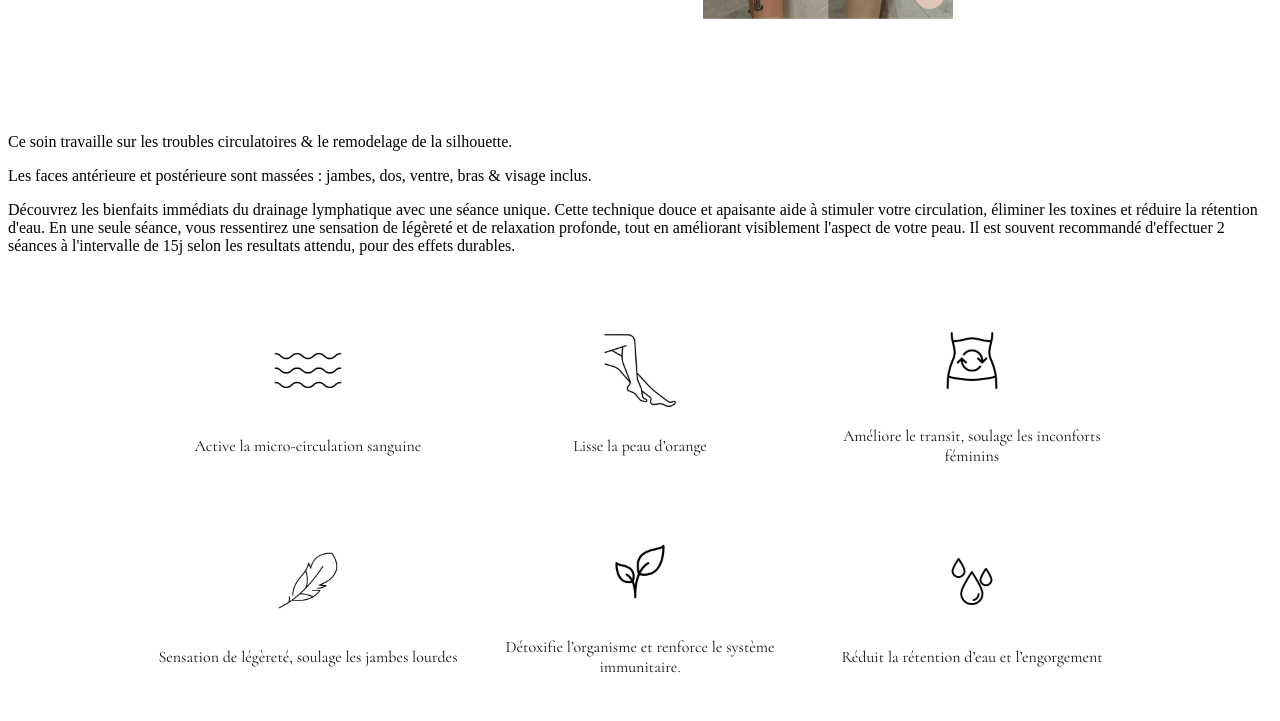
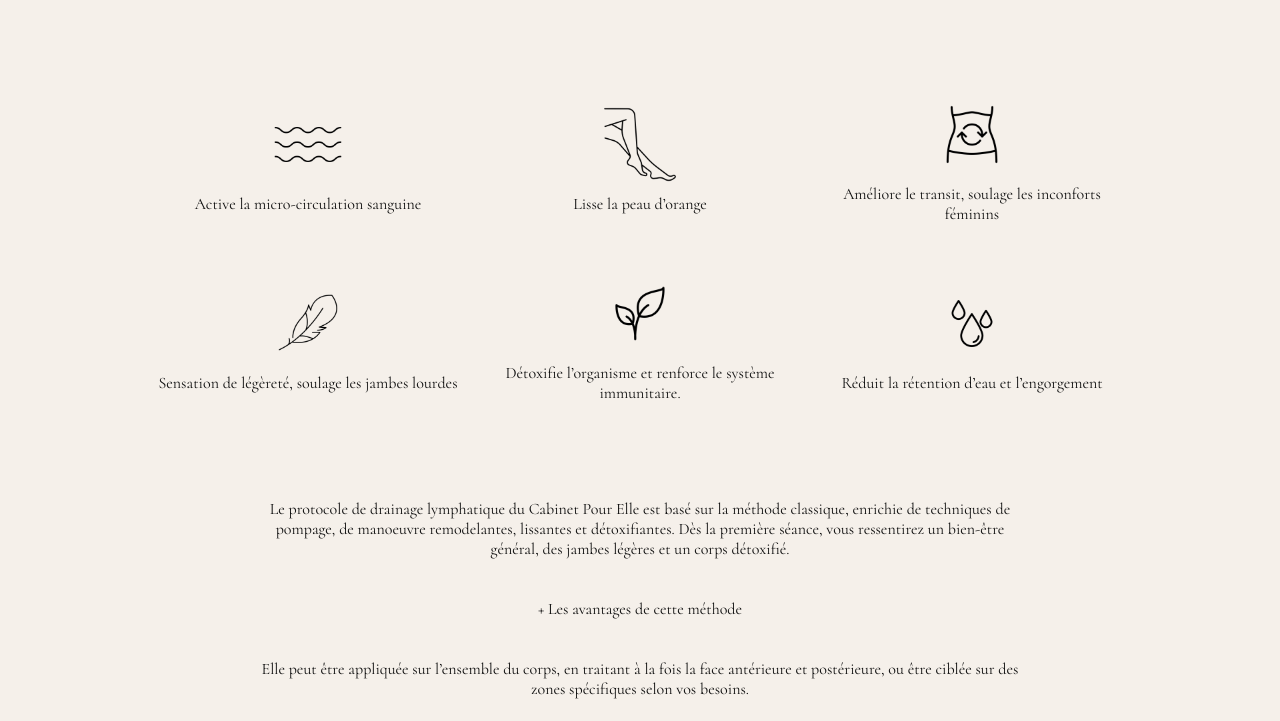
Before and after one commit to ThomasanCRZ/Cabinetpourelle, a website built with Vite: page assets/pages/reflexologie-plantaire.html in a window 1280 px wide. Shown: the part 639-1360 px from the top of the page. Built offline with nearby package versions, Linux system fonts and the light colour scheme; files whose address does not match are found by name; a web font is replaced by a local one.

Commit message:
Vercel check

```diff
--- a/assets/js/main.js
+++ b/assets/js/main.js
@@ -1,5 +1,3 @@
-import  '../scss/main.scss';
-
 let btnMenu =document.getElementById('menu-btn');
 let menuSm = document.getElementById('menu-sm');
 let svgBtn = document.querySelector('.img-btn-menu');
--- a/assets/js/presta.js
+++ b/assets/js/presta.js
@@ -1,3 +1,4 @@
+import '../scss/main.scss';
 let btnMenu =document.getElementById('menu-btn');
 let menuSm = document.getElementById('menu-sm');
 let svgBtn = document.querySelector('.img-btn-menu');
--- a/assets/pages/drainage-lymphatique.html
+++ b/assets/pages/drainage-lymphatique.html
@@ -12,7 +12,7 @@
             <div class="logo"><a href="../../index.html">CabinetPourElle</a></div>
             <div id="menu-btn">
                 <a href="#">
-                    <img class="img-btn-menu rotate0" src="../../assets/img/bar.svg" alt="">
+                    <img class="img-btn-menu rotate0" src="../img/bar.svg" alt="">
                 </a>
               </div>
             <ul class="menu">
@@ -43,7 +43,7 @@
         </div>
     </section>
 
-    <section id="presentationD">
+    <section id="presentation">
         <div class="presentation">
             <p>
                 Ce soin travaille sur les troubles circulatoires & le remodelage de la silhouette.
@@ -245,6 +245,6 @@
             </div>
         </div>
     </footer>
-    <script type="module" src="../../assets/js/main.js"></script>
+    <script type="module" src="../js/presta.js"></script>
 </body>
 </html>
--- a/assets/scss/main.scss
+++ b/assets/scss/main.scss
@@ -1,4 +1,4 @@
-@import './variables.scss', './medias.scss', './fonts.scss', './presta/drainage.scss';
+@import './variables.scss', './medias.scss', './fonts.scss';
 
 * {
     margin: 0;
--- a/assets/scss/presta/drainage.scss
+++ b/assets/scss/presta/drainage.scss
@@ -1,4 +1,4 @@
-@import '../variables.scss',  '../fonts.scss', '../medias.scss', './medias-drainage.scss';
+@import '../variables.scss',  '../fonts.scss', '../medias.scss', './medias-drainage.scss', '../main.scss';
 
 // ----------------------------------------- TITLE PRESTA -----------------------------------------
 #title-page {
@@ -32,7 +32,7 @@
 
 // ----------------------------------------- PRESENTATION -----------------------------------------
 
-#presentationD {
+#presentation {
     display: flex;
     justify-content: center;
     align-items: center;
--- a/assets/scss/presta/soins-du-ventre.scss
+++ b/assets/scss/presta/soins-du-ventre.scss
@@ -87,6 +87,7 @@
             flex-direction: column;
             justify-content: center;
             gap: 1rem;
+            width: 100%;
             padding: 1rem 2rem;
             border-radius: 10px;
             box-shadow: 0px 4px 4px rgba(0, 0, 0, 0.25);
```
